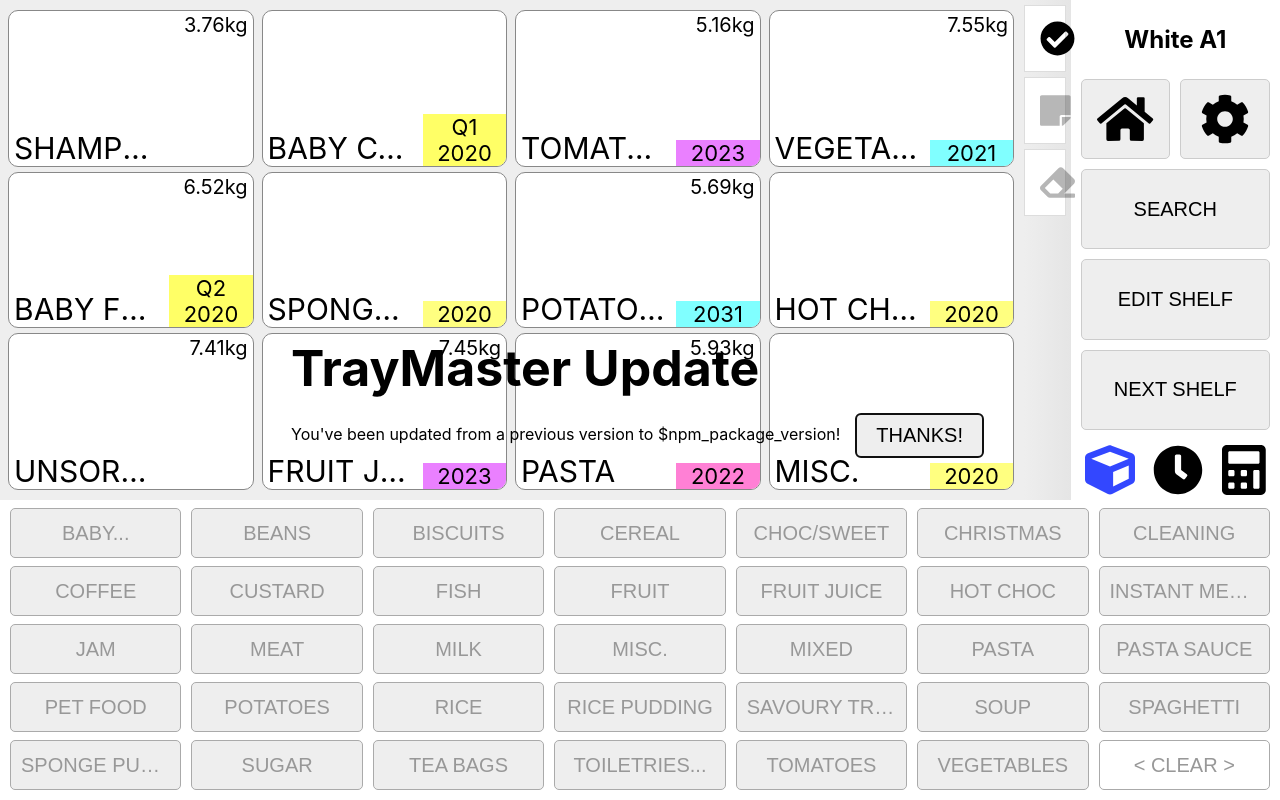
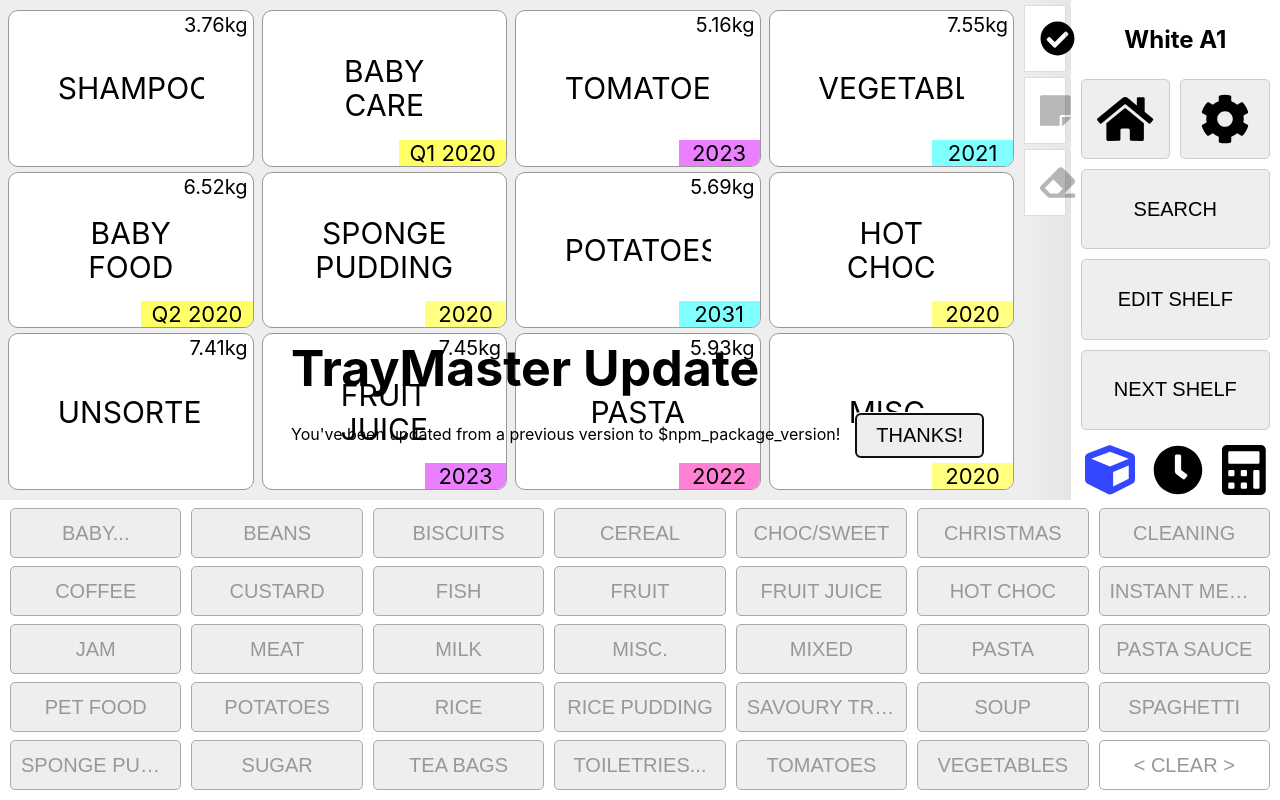
Before and after one commit to Kacper-Lubisz/TrayMaster, a React (Create React App) app: page / in a window 1280 px wide. Built offline with nearby package versions, Linux system fonts and the light colour scheme.

Commit message:
Restyle trays to reflect Michael's proposal
I do miss the asymmetric aesthetic of the bottom-left category names but practically speaking it works a lot better this way tbh
Also made some minor colouring changes for tray selection

```diff
--- a/src/components/styles/_viewport.scss
+++ b/src/components/styles/_viewport.scss
@@ -67,13 +67,13 @@
 
         // Styling
         background-color: #ffffff;
-        border: 1px solid #888888;
+        border: 1px solid #999999;
         cursor: pointer;
 
         // Round the corners
         border-radius: 10px;
 
-        // Hide overflow: stops content escaping trays when they have rounded corners or in cases of extreme length 😎
+        // Hide overflow: stops content escaping trays at rounded corners or in cases of extreme length 😎
         overflow: hidden;
 
         // Relative positioning: required to allow us to give children position: absolute;
@@ -82,7 +82,11 @@
 
         &.traySpace {
           background-color: #eeeeee;
-          border-color: #cccccc;
+          border-color: #bbbbbb;
+
+          &.selected {
+            background-color: #e4e4e4;
+          }
         }
 
         // When the tray is selected
@@ -133,14 +137,22 @@
         // Tray category: bottom left
         > div.trayCategory {
           // Layout
-          bottom: 0;
-          left: 5px;
+          top: 50%;
+          left: 50%;
+          transform: translate(-50%, -50%);
           font-size: 30px;
-          text-align: left;
+          line-height: 34px;
+          text-align: center;
+
+          // this method is commonly supported but not the best
+          //  https://caniuse.com/#search=webkit-line-clamp
+          //  todo evaluate other methods
+          display: -webkit-box;
+          -webkit-line-clamp: 3;
+          -webkit-box-orient: vertical;
 
           // Truncate long categories
-          width: 60%;
-          white-space: nowrap;
+          max-width: 60%;
           overflow: hidden;
           text-overflow: ellipsis;
           text-transform: uppercase;
@@ -151,12 +163,8 @@
           bottom: 0;
           right: 0;
           font-size: 22px;
-          padding: 0 5px;
-
-          // Break lines when it gets too wide
-          width: 30%;
-          text-align: center;
-          word-wrap: break-word;
+          min-width: 25%;
+          padding: 0 10px;
 
           background-color: #aaa; // this is the default color when there is no expiry specified
         }
@@ -176,13 +184,13 @@
 
         // Comment: top middle
         > div.trayComment {
-          top: 0;
-          left: 50%;
-          transform: translate(-50%, 0);
+          bottom: 0;
+          left: 0;
+          margin: 12px;
+          font-size: 30px;
+          line-height: 30px;
         }
-
       }
-
     }
   }
 }
```
